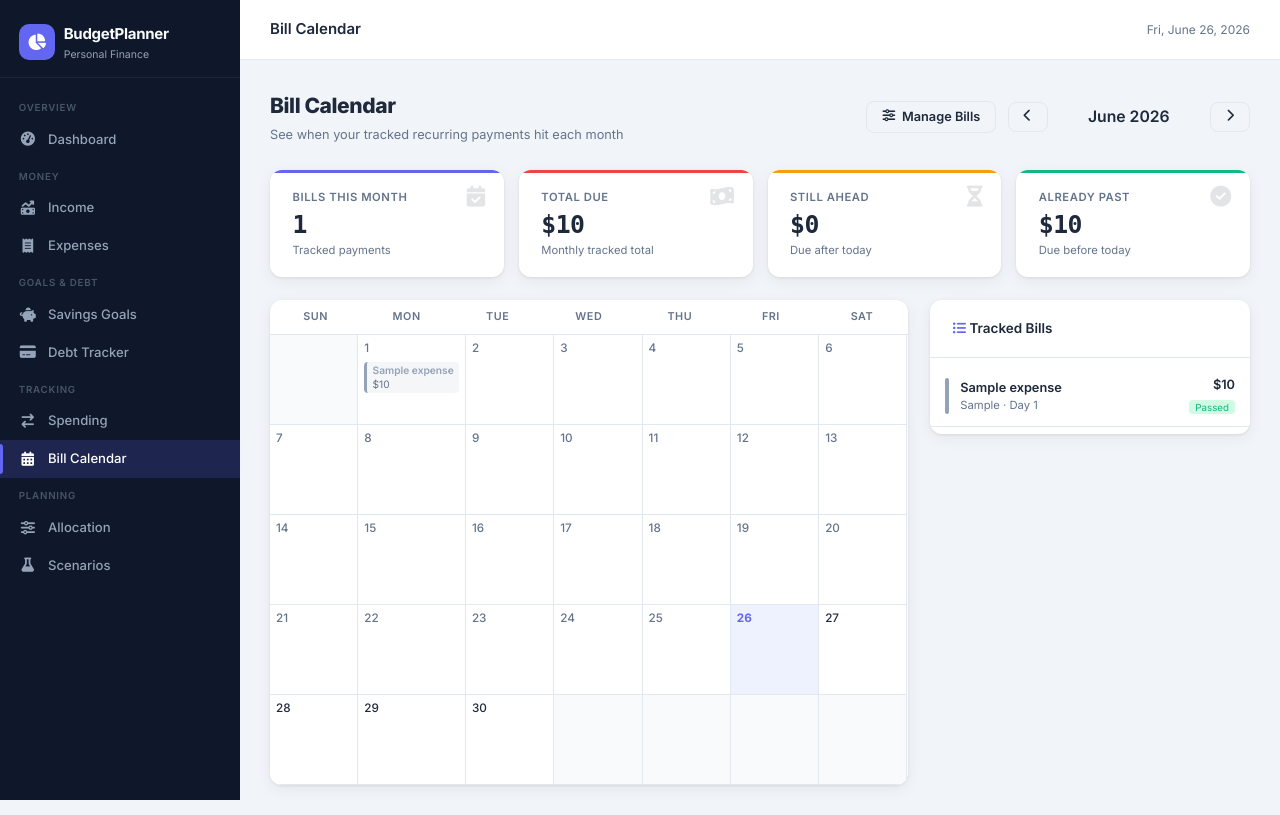
After one commit to jraivitch/Budget, a Flask app: page /calendar in a window 1280 px wide. The commit adds this page. Run offline with Flask 3, Linux system fonts and the light colour scheme; tables that the repository leaves empty hold one stand-in row (values such as "Sample post").

Commit message:
Recurring payment calendar

```diff
--- a/app/__init__.py
+++ b/app/__init__.py
@@ -19,6 +19,7 @@ def create_app(config_class=Config):
     from app.routes.allocation import allocation_bp
     from app.routes.scenarios import scenarios_bp
     from app.routes.spending import spending_bp
+    from app.routes.calendar import calendar_bp
 
     app.register_blueprint(dashboard_bp)
     app.register_blueprint(income_bp)
@@ -28,6 +29,7 @@ def create_app(config_class=Config):
     app.register_blueprint(allocation_bp)
     app.register_blueprint(scenarios_bp)
     app.register_blueprint(spending_bp)
+    app.register_blueprint(calendar_bp)
 
     with app.app_context():
         db.create_all()
--- a/app/models.py
+++ b/app/models.py
@@ -41,6 +41,8 @@ class Expense(db.Model):
     amount = db.Column(db.Float, nullable=False)
     category = db.Column(db.String(50), nullable=False)
     frequency = db.Column(db.String(20), nullable=False, default="monthly")
+    due_day = db.Column(db.Integer, nullable=False, default=1)  # day of month bill is due (1–31)
+    track_on_calendar = db.Column(db.Boolean, nullable=False, default=False)
     created_at = db.Column(db.DateTime, default=datetime.utcnow)
 
     _FREQ = {"weekly": 52 / 12, "biweekly": 26 / 12, "monthly": 1, "annual": 1 / 12}
@@ -62,6 +64,8 @@ class Expense(db.Model):
             "amount": self.amount,
             "category": self.category,
             "frequency": self.frequency,
+            "due_day": self.due_day,
+            "track_on_calendar": self.track_on_calendar,
             "monthly_amount": round(self.monthly_amount, 2),
         }
 
--- /dev/null
+++ b/app/routes/calendar.py
@@ -0,0 +1,47 @@
+from flask import Blueprint, render_template, jsonify, request
+from app import db
+from app.models import Expense
+
+calendar_bp = Blueprint("calendar", __name__)
+
+
+@calendar_bp.route("/calendar")
+def calendar_page():
+    return render_template("calendar.html", active="calendar")
+
+
+@calendar_bp.route("/api/calendar/bills")
+def list_bills():
+    """Return only expenses the user has opted in to track on the calendar."""
+    expenses = (
+        Expense.query
+        .filter_by(track_on_calendar=True)
+        .order_by(Expense.due_day, Expense.name)
+        .all()
+    )
+    return jsonify({"bills": [e.to_dict() for e in expenses]})
+
+
+@calendar_bp.route("/api/calendar/all-expenses")
+def list_all_expenses():
+    """Return all expenses with their track_on_calendar flag for the manage panel."""
+    expenses = Expense.query.order_by(Expense.category, Expense.name).all()
+    return jsonify({"expenses": [e.to_dict() for e in expenses]})
+
+
+@calendar_bp.route("/api/calendar/bills/<int:item_id>", methods=["PUT"])
+def update_bill(item_id):
+    item = Expense.query.get_or_404(item_id)
+    data = request.get_json()
+
+    if "due_day" in data:
+        due_day = int(data["due_day"])
+        if not 1 <= due_day <= 31:
+            return jsonify({"error": "due_day must be 1–31"}), 400
+        item.due_day = due_day
+
+    if "track_on_calendar" in data:
+        item.track_on_calendar = bool(data["track_on_calendar"])
+
+    db.session.commit()
+    return jsonify(item.to_dict())
--- a/app/static/js/app.js
+++ b/app/static/js/app.js
@@ -1141,3 +1141,269 @@ function escHtml(str) {
     .replace(/>/g, "&gt;")
     .replace(/"/g, "&quot;");
 }
+
+// ---------------------------------------------------------------------------
+// Bill Calendar page
+// ---------------------------------------------------------------------------
+
+const CAT_COLORS = {
+  Housing: "#6366f1", Car: "#f59e0b", Food: "#10b981", Insurance: "#3b82f6",
+  Subscriptions: "#8b5cf6", "Student Loans": "#ef4444", Savings: "#10b981",
+  Investing: "#0ea5e9", Utilities: "#f97316", Healthcare: "#ec4899",
+  Entertainment: "#a855f7", Personal: "#14b8a6", Other: "#94a3b8",
+};
+
+window.initCalendar = async function () {
+  let bills = [];
+  let allExpenses = [];
+  let viewDate = new Date();
+  viewDate.setDate(1);
+
+  async function loadBills() {
+    const data = await apiFetch("/api/calendar/bills");
+    bills = data.bills;
+    render();
+  }
+
+  async function loadAllExpenses() {
+    const data = await apiFetch("/api/calendar/all-expenses");
+    allExpenses = data.expenses;
+    renderManageList();
+  }
+
+  function render() {
+    renderStats();
+    renderGrid();
+    renderList();
+  }
+
+  function renderStats() {
+    const today = new Date();
+    const isCurrentMonth =
+      viewDate.getFullYear() === today.getFullYear() &&
+      viewDate.getMonth() === today.getMonth();
+
+    const total = bills.reduce((s, b) => s + b.monthly_amount, 0);
+    const ahead = isCurrentMonth
+      ? bills.filter(b => b.due_day > today.getDate()).reduce((s, b) => s + b.monthly_amount, 0)
+      : 0;
+    const past = isCurrentMonth
+      ? bills.filter(b => b.due_day <= today.getDate()).reduce((s, b) => s + b.monthly_amount, 0)
+      : total;
+
+    $("#stat-bill-count").textContent = bills.length;
+    $("#stat-bill-total").textContent = fmt(total);
+    $("#stat-bill-ahead").textContent = fmt(ahead);
+    $("#stat-bill-past").textContent = fmt(past);
+  }
+
+  function renderGrid() {
+    const year = viewDate.getFullYear();
+    const month = viewDate.getMonth();
+    const label = viewDate.toLocaleDateString("en-US", { month: "long", year: "numeric" });
+    $("#cal-month-label").textContent = label;
+
+    const today = new Date();
+    const daysInMonth = new Date(year, month + 1, 0).getDate();
+    const firstDow = new Date(year, month, 1).getDay(); // 0=Sun
+
+    const grid = $("#cal-grid");
+    grid.innerHTML = "";
+
+    // Bill lookup: due_day -> bills[]
+    const byDay = {};
+    bills.forEach(b => {
+      const d = Math.min(b.due_day, daysInMonth);
+      (byDay[d] = byDay[d] || []).push(b);
+    });
+
+    // Leading empty cells
+    for (let i = 0; i < firstDow; i++) {
+      const cell = document.createElement("div");
+      cell.style.cssText = "min-height:90px;border-right:1px solid var(--border);border-bottom:1px solid var(--border);background:#f8fafc";
+      grid.appendChild(cell);
+    }
+
+    for (let day = 1; day <= daysInMonth; day++) {
+      const isToday =
+        today.getFullYear() === year &&
+        today.getMonth() === month &&
+        today.getDate() === day;
+      const isPast = new Date(year, month, day) < new Date(today.getFullYear(), today.getMonth(), today.getDate());
+
+      const cell = document.createElement("div");
+      cell.style.cssText = `min-height:90px;border-right:1px solid var(--border);border-bottom:1px solid var(--border);padding:.35rem .4rem;position:relative;background:${isToday ? "var(--primary-light)" : "var(--surface)"}`;
+
+      const dayNum = document.createElement("div");
+      dayNum.style.cssText = `font-size:.78rem;font-weight:${isToday ? "700" : "500"};color:${isToday ? "var(--primary)" : isPast ? "var(--text-muted)" : "var(--text)"};margin-bottom:.3rem`;
+      dayNum.textContent = day;
+      cell.appendChild(dayNum);
+
+      (byDay[day] || []).forEach(b => {
+        const chip = document.createElement("div");
+        const color = CAT_COLORS[b.category] || "#94a3b8";
+        chip.style.cssText = `background:${color}18;border-left:3px solid ${color};border-radius:4px;padding:.15rem .35rem;margin-bottom:.2rem;cursor:pointer;font-size:.68rem;line-height:1.3`;
+        chip.innerHTML = `<div style="font-weight:600;color:${color};white-space:nowrap;overflow:hidden;text-overflow:ellipsis">${escHtml(b.name)}</div><div style="color:var(--text-muted)">${fmt(b.monthly_amount)}</div>`;
+        chip.title = `${b.name} — ${fmt(b.monthly_amount)}/mo — Click to edit due day`;
+        chip.addEventListener("click", () => openDueDayModal(b));
+        cell.appendChild(chip);
+      });
+
+      grid.appendChild(cell);
+    }
+
+    // Trailing empty cells to fill last row
+    const totalCells = firstDow + daysInMonth;
+    const remainder = totalCells % 7;
+    if (remainder !== 0) {
+      for (let i = 0; i < 7 - remainder; i++) {
+        const cell = document.createElement("div");
+        cell.style.cssText = "min-height:90px;border-right:1px solid var(--border);border-bottom:1px solid var(--border);background:#f8fafc";
+        grid.appendChild(cell);
+      }
+    }
+  }
+
+  function renderList() {
+    const list = $("#bill-list");
+    if (!bills.length) {
+      list.innerHTML = `<div class="empty-state" style="padding:2rem;text-align:center">
+        <i class="fas fa-calendar-plus" style="font-size:2rem;color:var(--text-light);margin-bottom:.5rem"></i>
+        <div style="font-weight:600;margin-bottom:.25rem">No bills tracked yet</div>
+        <div class="text-sm text-muted" style="margin-bottom:1rem">Use "Manage Bills" to choose which expenses appear here</div>
+        <button class="btn btn-primary btn-sm" onclick="document.getElementById('btn-manage-bills').click()"><i class="fas fa-sliders"></i> Manage Bills</button>
+      </div>`;
+      return;
+    }
+
+    const sorted = [...bills].sort((a, b) => a.due_day - b.due_day);
+    list.innerHTML = sorted.map(b => {
+      const color = CAT_COLORS[b.category] || "#94a3b8";
+      const today = new Date();
+      const daysInMonth = new Date(today.getFullYear(), today.getMonth() + 1, 0).getDate();
+      const due = Math.min(b.due_day, daysInMonth);
+      const diff = due - today.getDate();
+      const badge = diff < 0
+        ? `<span style="font-size:.65rem;background:var(--success-light);color:var(--success);border-radius:4px;padding:.1rem .4rem">Passed</span>`
+        : diff === 0
+        ? `<span style="font-size:.65rem;background:var(--warning-light);color:var(--warning);border-radius:4px;padding:.1rem .4rem">Today</span>`
+        : `<span style="font-size:.65rem;background:var(--primary-light);color:var(--primary);border-radius:4px;padding:.1rem .4rem">in ${diff}d</span>`;
+
+      return `<div style="display:flex;align-items:center;gap:.75rem;padding:.6rem 1rem;border-bottom:1px solid var(--border);cursor:pointer" onclick='openDueDayModal(${JSON.stringify(b)})'>
+        <div style="width:4px;height:36px;border-radius:2px;background:${color};flex-shrink:0"></div>
+        <div style="flex:1;min-width:0">
+          <div style="font-weight:600;font-size:.85rem;white-space:nowrap;overflow:hidden;text-overflow:ellipsis">${escHtml(b.name)}</div>
+          <div style="font-size:.75rem;color:var(--text-muted)">${escHtml(b.category)} · Day ${due}</div>
+        </div>
+        <div style="text-align:right;flex-shrink:0">
+          <div style="font-weight:600;font-size:.85rem">${fmt(b.monthly_amount)}</div>
+          ${badge}
+        </div>
+      </div>`;
+    }).join("");
+  }
+
+  function renderManageList() {
+    const list = $("#manage-list");
+    if (!allExpenses.length) {
+      list.innerHTML = `<div class="empty-state" style="padding:2rem">No expenses found. Add some on the Expenses page.</div>`;
+      return;
+    }
+
+    // Group by category
+    const byCategory = {};
+    allExpenses.forEach(e => {
+      (byCategory[e.category] = byCategory[e.category] || []).push(e);
+    });
+
+    list.innerHTML = Object.entries(byCategory).map(([cat, items]) => {
+      const color = CAT_COLORS[cat] || "#94a3b8";
+      const rows = items.map(e => {
+        const checked = e.track_on_calendar;
+        return `<div style="display:flex;align-items:center;gap:.75rem;padding:.55rem 1.25rem;border-bottom:1px solid var(--border)">
+          <label style="display:flex;align-items:center;gap:.75rem;flex:1;cursor:pointer;min-width:0">
+            <input type="checkbox" ${checked ? "checked" : ""}
+              style="width:16px;height:16px;accent-color:var(--primary);cursor:pointer;flex-shrink:0"
+              onchange="toggleCalendarTracking(${e.id}, this.checked)" />
+            <span style="flex:1;min-width:0">
+              <span style="font-weight:500;font-size:.85rem;white-space:nowrap;overflow:hidden;text-overflow:ellipsis;display:block">${escHtml(e.name)}</span>
+              <span style="font-size:.75rem;color:var(--text-muted)">${fmt(e.monthly_amount)}/mo · ${escHtml(e.frequency)}</span>
+            </span>
+          </label>
+          ${checked ? `<button class="btn btn-outline btn-sm" style="font-size:.72rem;padding:.2rem .6rem" onclick='openDueDayModal(${JSON.stringify(e)})'>Day ${e.due_day}</button>` : ""}
+        </div>`;
+      }).join("");
+
+      return `<div>
+        <div style="padding:.4rem 1.25rem;font-size:.72rem;font-weight:600;text-transform:uppercase;letter-spacing:.06em;color:${color};background:${color}12;border-bottom:1px solid var(--border)">${escHtml(cat)}</div>
+        ${rows}
+      </div>`;
+    }).join("");
+  }
+
+  let editingBill = null;
+
+  window.openDueDayModal = function (bill) {
+    editingBill = bill;
+    $("#due-day-bill-name").textContent = bill.name;
+    $("#due-day-input").value = bill.due_day;
+    openModal("due-day-modal");
+  };
+
+  window.toggleCalendarTracking = async function (id, tracked) {
+    try {
+      const updated = await apiFetch(`/api/calendar/bills/${id}`, {
+        method: "PUT",
+        body: JSON.stringify({ track_on_calendar: tracked }),
+      });
+      // Update local allExpenses list
+      const idx = allExpenses.findIndex(e => e.id === id);
+      if (idx !== -1) allExpenses[idx] = updated;
+      renderManageList();
+      await loadBills();
+    } catch (err) {
+      showToast(err.message, "error");
+    }
+  };
+
+  $("#due-day-save")?.addEventListener("click", async () => {
+    if (!editingBill) return;
+    const day = parseInt($("#due-day-input").value, 10);
+    if (!day || day < 1 || day > 31) {
+      showToast("Enter a day between 1 and 31", "error");
+      return;
+    }
+    try {
+      const updated = await apiFetch(`/api/calendar/bills/${editingBill.id}`, {
+        method: "PUT",
+        body: JSON.stringify({ due_day: day }),
+      });
+      // Sync back into allExpenses so the manage list stays fresh
+      const idx = allExpenses.findIndex(e => e.id === editingBill.id);
+      if (idx !== -1) allExpenses[idx] = updated;
+      closeModal("due-day-modal");
+      showToast("Due day updated");
+      renderManageList();
+      await loadBills();
+    } catch (err) {
+      showToast(err.message, "error");
+    }
+  });
+
+  $("#btn-manage-bills")?.addEventListener("click", async () => {
+    await loadAllExpenses();
+    openModal("manage-modal");
+  });
+
+  $("#btn-prev-month")?.addEventListener("click", () => {
+    viewDate.setMonth(viewDate.getMonth() - 1);
+    render();
+  });
+
+  $("#btn-next-month")?.addEventListener("click", () => {
+    viewDate.setMonth(viewDate.getMonth() + 1);
+    render();
+  });
+
+  await loadBills();
+};
--- a/app/templates/base.html
+++ b/app/templates/base.html
@@ -49,6 +49,9 @@
     <div class="nav-section-label">Tracking</div>
     <a href="{{ url_for('spending.spending_page') }}" class="nav-link {% if active == 'spending' %}active{% endif %}">
       <i class="fas fa-arrow-right-arrow-left"></i> Spending
+    </a>
+    <a href="{{ url_for('calendar.calendar_page') }}" class="nav-link {% if active == 'calendar' %}active{% endif %}">
+      <i class="fas fa-calendar-days"></i> Bill Calendar
     </a>
 
     <div class="nav-section-label">Planning</div>
--- /dev/null
+++ b/app/templates/calendar.html
@@ -0,0 +1,112 @@
+{% extends "base.html" %}
+{% block title %}Bill Calendar — Budget Planner{% endblock %}
+{% block page_title %}Bill Calendar{% endblock %}
+
+{% block content %}
+<div class="page-header">
+  <div>
+    <div class="page-title">Bill Calendar</div>
+    <div class="page-subtitle">See when your tracked recurring payments hit each month</div>
+  </div>
+  <div style="display:flex;align-items:center;gap:.75rem;flex-wrap:wrap">
+    <button class="btn btn-outline" id="btn-manage-bills"><i class="fas fa-sliders"></i> Manage Bills</button>
+    <button class="btn btn-outline" id="btn-prev-month"><i class="fas fa-chevron-left"></i></button>
+    <span id="cal-month-label" style="font-weight:600;font-size:1.05rem;min-width:140px;text-align:center"></span>
+    <button class="btn btn-outline" id="btn-next-month"><i class="fas fa-chevron-right"></i></button>
+  </div>
+</div>
+
+<!-- Summary strip -->
+<div class="stat-grid" style="grid-template-columns:repeat(auto-fill,minmax(200px,1fr));margin-bottom:1.5rem">
+  <div class="stat-card" style="--accent:#6366f1">
+    <i class="fas fa-calendar-check stat-icon"></i>
+    <div class="stat-label">Bills This Month</div>
+    <div class="stat-value" id="stat-bill-count">—</div>
+    <div class="stat-sub">Tracked payments</div>
+  </div>
+  <div class="stat-card" style="--accent:#ef4444">
+    <i class="fas fa-money-bill-wave stat-icon"></i>
+    <div class="stat-label">Total Due</div>
+    <div class="stat-value" id="stat-bill-total">—</div>
+    <div class="stat-sub">Monthly tracked total</div>
+  </div>
+  <div class="stat-card" style="--accent:#f59e0b">
+    <i class="fas fa-hourglass-half stat-icon"></i>
+    <div class="stat-label">Still Ahead</div>
+    <div class="stat-value" id="stat-bill-ahead">—</div>
+    <div class="stat-sub">Due after today</div>
+  </div>
+  <div class="stat-card" style="--accent:#10b981">
+    <i class="fas fa-circle-check stat-icon"></i>
+    <div class="stat-label">Already Past</div>
+    <div class="stat-value" id="stat-bill-past">—</div>
+    <div class="stat-sub">Due before today</div>
+  </div>
+</div>
+
+<!-- Two-column: calendar + sidebar list -->
+<div style="display:grid;grid-template-columns:1fr 320px;gap:1.5rem;align-items:start">
+
+  <!-- Calendar grid -->
+  <div class="card" style="overflow:hidden">
+    <div style="display:grid;grid-template-columns:repeat(7,1fr);border-bottom:1px solid var(--border)">
+      {% for d in ['Sun','Mon','Tue','Wed','Thu','Fri','Sat'] %}
+      <div style="padding:.6rem .5rem;text-align:center;font-size:.72rem;font-weight:600;color:var(--text-muted);text-transform:uppercase;letter-spacing:.05em">{{ d }}</div>
+      {% endfor %}
+    </div>
+    <div id="cal-grid" style="display:grid;grid-template-columns:repeat(7,1fr)"></div>
+  </div>
+
+  <!-- Bill list sidebar -->
+  <div class="card">
+    <div class="card-header">
+      <span class="card-title"><i class="fas fa-list-ul" style="color:var(--primary)"></i> Tracked Bills</span>
+    </div>
+    <div id="bill-list" style="padding:.5rem 0;max-height:520px;overflow-y:auto"></div>
+  </div>
+</div>
+
+<!-- Manage Bills modal -->
+<div class="modal-overlay" id="manage-modal">
+  <div class="modal" style="max-width:520px">
+    <div class="modal-header">
+      <span class="modal-title"><i class="fas fa-sliders" style="color:var(--primary)"></i> Manage Bills</span>
+      <button class="modal-close" onclick="closeModal('manage-modal')"><i class="fas fa-times"></i></button>
+    </div>
+    <div class="modal-body" style="padding:0">
+      <div style="padding:.75rem 1.25rem;background:var(--primary-light);border-bottom:1px solid var(--border);font-size:.82rem;color:var(--primary)">
+        <i class="fas fa-circle-info"></i> Toggle which expenses appear on the calendar. Click a row to also set its due day.
+      </div>
+      <div id="manage-list" style="max-height:420px;overflow-y:auto"></div>
+    </div>
+    <div class="modal-footer">
+      <button class="btn btn-primary" onclick="closeModal('manage-modal')">Done</button>
+    </div>
+  </div>
+</div>
+
+<!-- Edit due-day modal -->
+<div class="modal-overlay" id="due-day-modal">
+  <div class="modal" style="max-width:380px">
+    <div class="modal-header">
+      <span class="modal-title">Set Due Day</span>
+      <button class="modal-close" onclick="closeModal('due-day-modal')"><i class="fas fa-times"></i></button>
+    </div>
+    <div class="modal-body">
+      <p id="due-day-bill-name" style="font-weight:600;margin-bottom:1rem;color:var(--text)"></p>
+      <div class="form-group">
+        <label class="form-label">Day of month bill is due</label>
+        <input id="due-day-input" class="form-control" type="number" min="1" max="31" placeholder="e.g. 15" />
+      </div>
+    </div>
+    <div class="modal-footer">
+      <button class="btn btn-outline" onclick="closeModal('due-day-modal')">Cancel</button>
+      <button class="btn btn-primary" id="due-day-save"><i class="fas fa-save"></i> Save</button>
+    </div>
+  </div>
+</div>
+{% endblock %}
+
+{% block scripts %}
+<script>initCalendar();</script>
+{% endblock %}
```
Also changed, not shown: .claude/launch.json (added).
